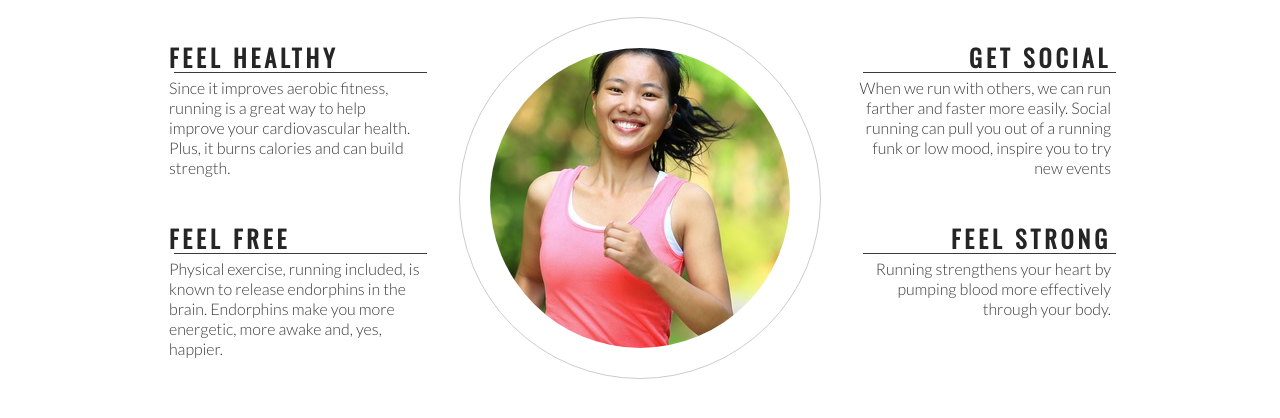
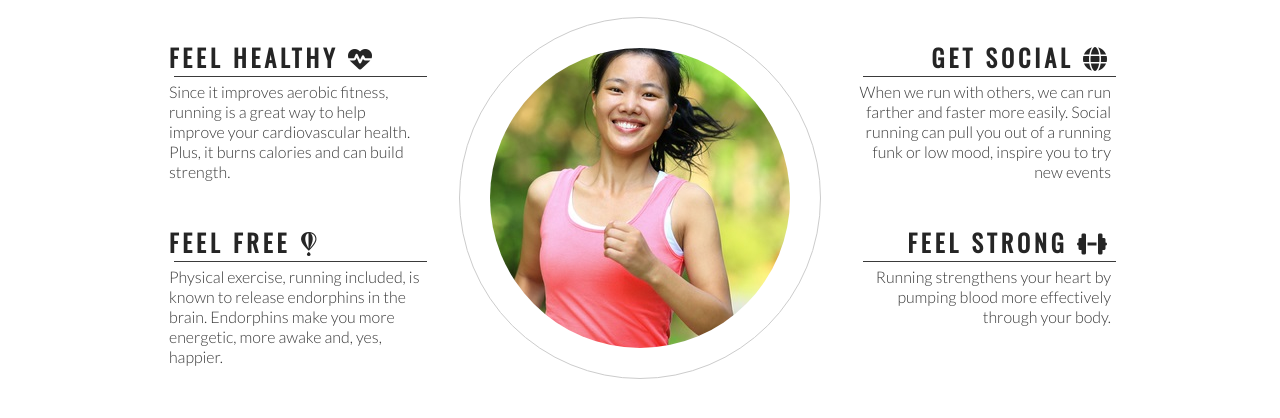
Before and after one commit to RiyadhKh4n/love-running-walkthrough, a plain HTML site: page index.html in a window 1280 px wide. Shown: the part 764-1182 px from the top of the page. Drawn offline with nearby package versions, Linux system fonts and the light colour scheme.

Commit message:
added icons to the club ethos

```diff
--- a/index.html
+++ b/index.html
@@ -56,14 +56,14 @@
         <h2 id="welcome">Why Love Running With Us?</h2>
         <div id="left-about">
             <div class="left-about-heading">
-                <h2>Feel Healthy</h2>
+                <h2>Feel Healthy <i class="fas fa-heartbeat"></i></h2>
                 <hr>
                 <p>Since it improves aerobic fitness, running is a great way to help improve your cardiovascular health.
                      Plus, it burns calories and can build strength.</p>
              </div>
 
              <div class="left-about-heading">
-                <h2>Feel Free</h2>
+                <h2>Feel Free <i class="fab fa-fly"></i></h2>
                 <hr>
                 <p>Physical exercise, running included, is known to release endorphins in the brain.
                     Endorphins make you more energetic, more awake and, yes, happier.</p>
@@ -73,14 +73,14 @@
 
         <div id="right-about">
             <div class="right-about-heading">
-                <h2>Get Social</h2>
+                <h2>Get Social <i class="fas fa-globe"></i></h2>
                 <hr>
                 <p>When we run with others, we can run farther and faster more easily.
                     Social running can pull you out of a running funk or low mood, inspire you to try new events</p>
             </div>
 
             <div class="right-about-heading">
-                <h2>Feel Strong</h2>
+                <h2>Feel Strong <i class="fas fa-dumbbell"></i></h2>
                 <hr>
                 <p>Running strengthens your heart by pumping blood more effectively through your body.</p>
             </div>
@@ -105,7 +105,10 @@
     <footer>
         Social media links w/ images
     </footer>
-
+        <!-- font awesome script -->
+        <script src="https://kit.fontawesome.com/164cadf278.js" crossorigin="anonymous"></script>
 </body>
 
+
+
 </html>
```
